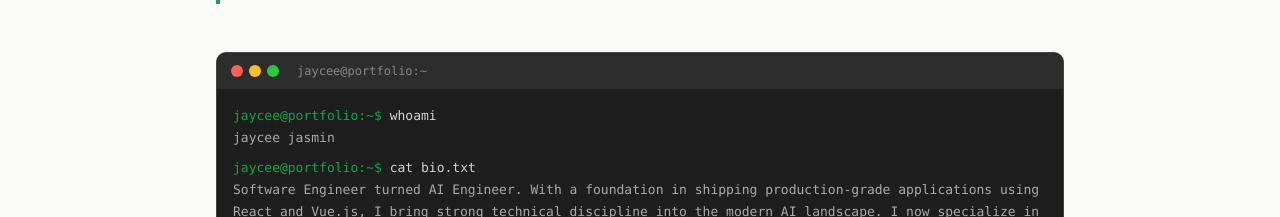
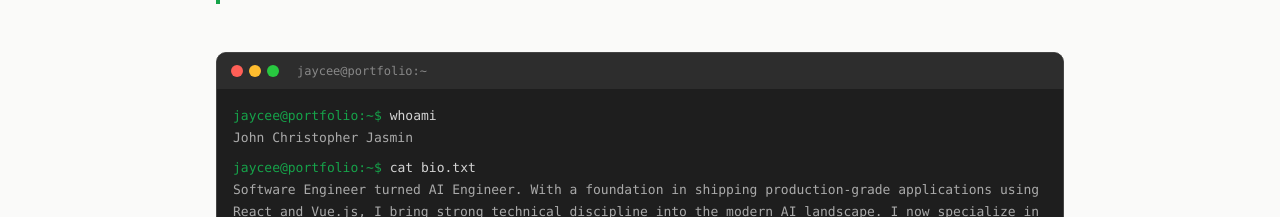
Before and after one commit to jaycee76/portfolio, a Nuxt app: page / in a window 1280 px wide. Shown: the part 928-1145 px from the top of the page. Built offline with nearby package versions, Linux system fonts and the light colour scheme.

Commit message:
fix: add whoami and skills as interactive terminal commands

```diff
--- a/app/components/AboutSection.vue
+++ b/app/components/AboutSection.vue
@@ -23,6 +23,8 @@ const FAKE_COMMITS = [
 
 const EASTER_EGGS: Record<string, string> = {
   help: 'Available commands: whoami, skills, contact, joke, clear',
+  whoami: 'John Christopher Jasmin — Software Engineer & AI Builder',
+  skills: 'frontend/  backend/  ai-orchestration/  devops/',
   contact: 'Email: jaycee.a.jasmin@gmail.com | LinkedIn: /in/johnchristopherjasmin/',
   joke: "Why do programmers prefer dark mode? Because light attracts bugs.",
 }
@@ -61,7 +63,7 @@ async function runSequence() {
 
   await sleep(600)
   await typeCommand('whoami')
-  await showOutput('jaycee jasmin')
+  await showOutput('John Christopher Jasmin')
 
   await typeCommand('cat bio.txt')
   await showOutput(BIO)
```
